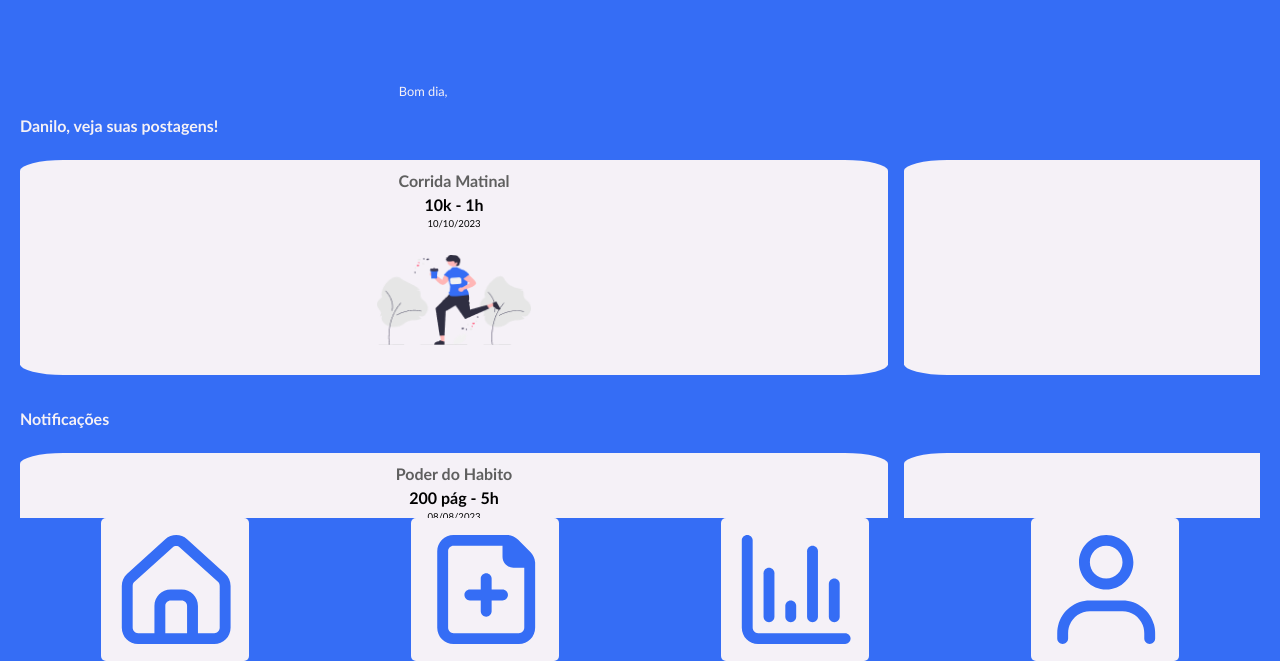
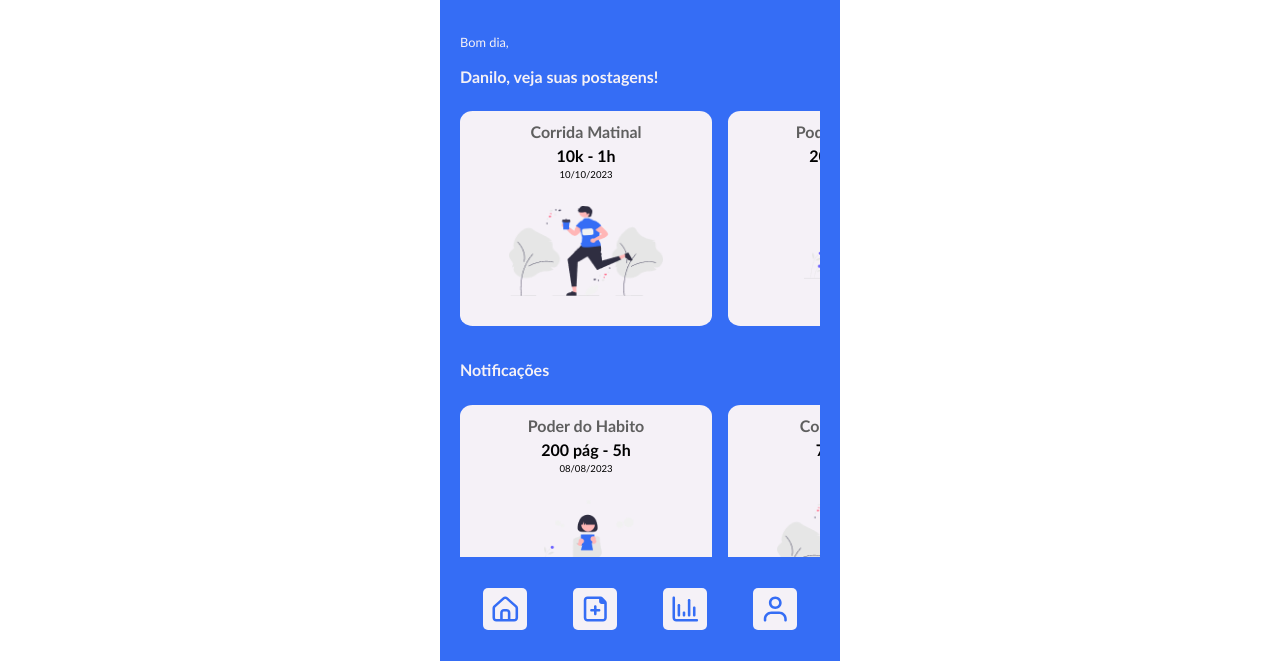
Before and after one commit to DanSmaR/figma_to_css_newgo, a plain HTML site: page index.html in a window 1280 px wide. Shown: the part 139-800 px from the top of the page. Drawn offline with Linux system fonts and the light colour scheme.

Commit message:
fix: add max-with to page container for greater viewports

```diff
--- a/index.html
+++ b/index.html
@@ -8,7 +8,8 @@
   <title>NewGo - Prática de CSS</title>
 </head>
 
-<body class="page u-page-margins">
+<body>
+  <div class="page u-page-margins">
     <header class="header">
       <img class="header__image" src="./images/loading.svg" alt="3d circle icon">
       <div class="header__icons">
@@ -138,5 +139,6 @@
         </li>
       </ul>
     </footer>
+  </div>
 </body>
 </html>
--- a/styles/main.css
+++ b/styles/main.css
@@ -44,10 +44,12 @@
 }
 
 .page {
+  background-color: #356DF5;
   display: grid;
   grid-template-rows: 1fr 70vh 1fr;
   grid-template-columns: 100%;
   height: 100vh;
+  max-width: 400px;
   padding-left: 20px;
   padding-right: 20px;
   padding-top: 2em;
@@ -152,3 +154,10 @@
 .u-black-font-color {
   color: #000;
 }
+
+@media screen and (min-width: 400px) {
+  .page {
+    margin-left: auto;
+    margin-right: auto;
+  }
+}
--- a/styles/styles.css
+++ b/styles/styles.css
@@ -124,7 +124,6 @@ a:focus {
 }
 
 body {
-  background-color: #356DF5;
   color: #f5f1f6;
   font: normal 100%/1.5 Calibri, Candara, "Gill Sans", "Gill Sans MT",
     sans-serif;
```
Lines whose indentation alone changed are shown as unchanged.
